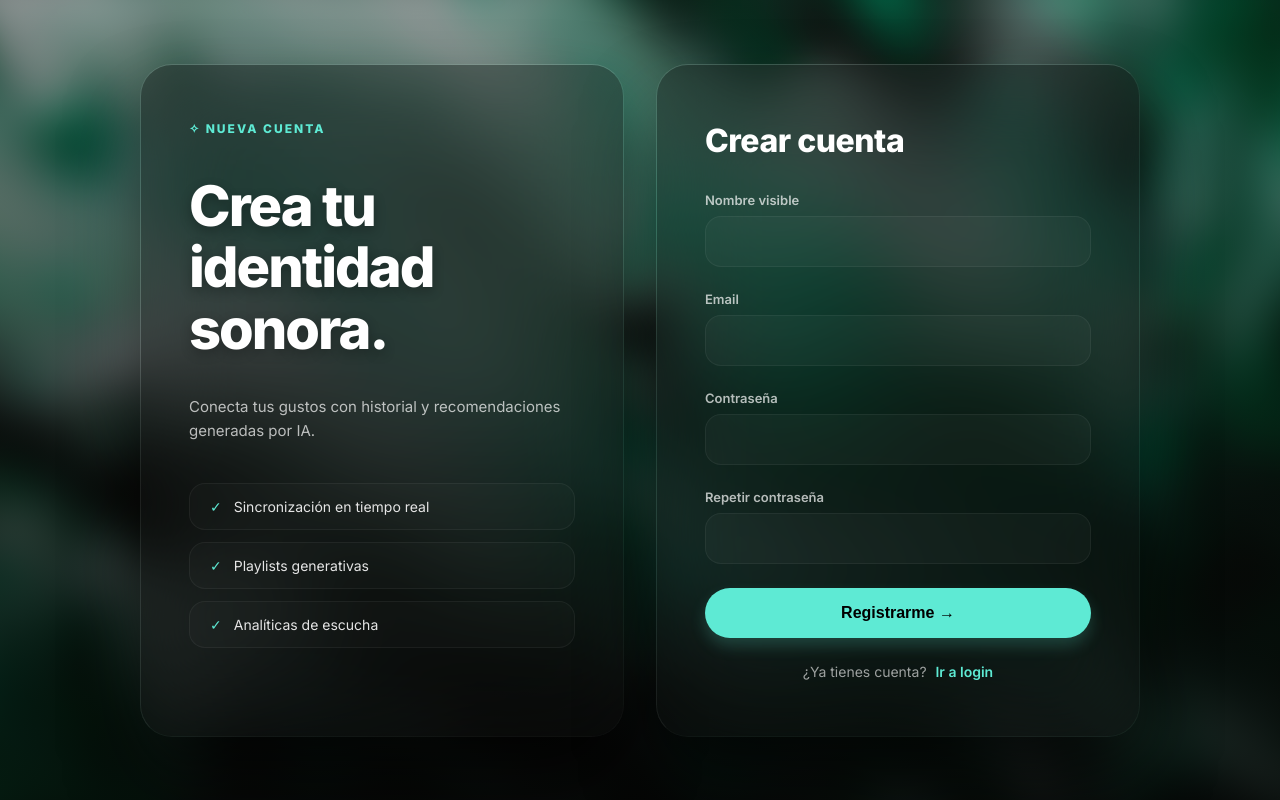
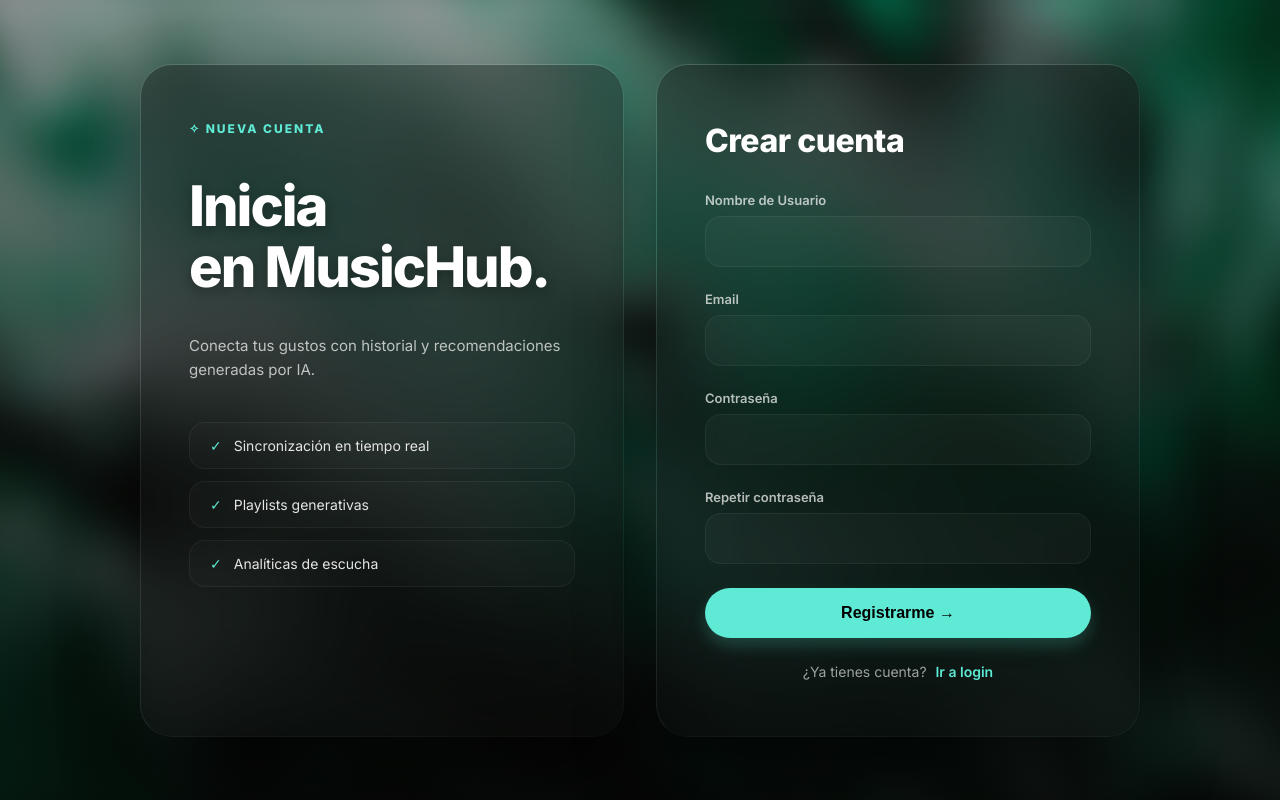
Before and after one commit to UTN-BDA-2026/Grupo-4---Base-de-Datos-Avanzado, a React app in the folder frontend/: page /registro in a window 1280 px wide. Built offline with nearby package versions, Linux system fonts and the light colour scheme; the HTML template or start-up script is replaced by a standard one.

Commit message:
Rebrand UI copy to MusicHub

```diff
--- a/frontend/src/components/LogoutModal.jsx
+++ b/frontend/src/components/LogoutModal.jsx
@@ -14,7 +14,7 @@
                     </svg>
                 </div>
                 <h3 className="modal-title">¿Cerrar sesión?</h3>
-                <p className="modal-text">Tendrás que volver a ingresar tus credenciales la próxima vez que quieras acceder a Identidad Sonora.</p>
+                <p className="modal-text">Tendrás que volver a ingresar tus credenciales la próxima vez que quieras acceder a  MusicHub.</p>
                 <div className="modal-actions">
                     <button className="btn-glass" onClick={onClose}>Cancelar</button>
                     {}
--- a/frontend/src/components/Sidebar.jsx
+++ b/frontend/src/components/Sidebar.jsx
@@ -10,7 +10,7 @@
                     <div className="brand-logo">
                         <svg width="20" height="20" viewBox="0 0 24 24" fill="none" stroke="currentColor" strokeWidth="2.5"><path d="M12 2L2 7l10 5 10-5-10-5zM2 17l10 5 10-5M2 12l10 5 10-5"/></svg>
                     </div>
-                    <span className="sidebar-text">Identidad Sonora</span>
+                    <span className="sidebar-text">MusicHub</span>
                 </div>
 
                 <nav className="saas-nav">
--- a/frontend/src/pages/Library.jsx
+++ b/frontend/src/pages/Library.jsx
@@ -115,7 +115,7 @@
                             <div style={{ display: 'flex', justifyContent: 'space-between', alignItems: 'center', marginBottom: '1.5rem' }}>
                                 <div>
                                     <h1 className="saas-title" style={{ margin: 0, fontSize: '2.5rem', letterSpacing: '-1px' }}>Mi Biblioteca</h1>
-                                    <span style={{ color: '#9ca3af', fontSize: '1rem', marginTop: '5px', display: 'block' }}>✧ Tu Colección Sonora</span>
+                                    <span style={{ color: '#9ca3af', fontSize: '1rem', marginTop: '5px', display: 'block' }}>✧ Tus Playlists</span>
                                 </div>
 
                                 {activeTab === 'playlists' && (
--- a/frontend/src/pages/Login.jsx
+++ b/frontend/src/pages/Login.jsx
@@ -38,10 +38,6 @@
                         <div className="badge-dark">✧ Acceso seguro</div>
                         <h1>Vuelve a tu<br/>sala de<br/>escucha.</h1>
                         <p>Inicia sesión para sincronizar tu actividad y preferencias al instante.</p>
-                        <div className="stats-container">
-                            <div className="stat-pill">128 playlists</div>
-                            <div className="stat-pill">42 artistas</div>
-                        </div>
                     </div>
 
                     <div className="form-panel">
--- a/frontend/src/pages/Register.jsx
+++ b/frontend/src/pages/Register.jsx
@@ -43,7 +43,7 @@
 
                     <div className="info-panel">
                         <span className="badge">✧ Nueva cuenta</span>
-                        <h1>Crea tu<br/>identidad<br/>sonora.</h1>
+                        <h1>Inicia<br/> en MusicHub.</h1>
                         <p>Conecta tus gustos con historial y recomendaciones generadas por IA.</p>
 
                         <div className="feature-item">
@@ -63,7 +63,7 @@
                         <ErrorMessage message={error} />
 
                         <form onSubmit={handleSubmit}>
-                            <FormInput label="Nombre visible" name="username" onChange={handleChange} />
+                            <FormInput label="Nombre de Usuario" name="username" onChange={handleChange} />
                             <FormInput label="Email" type="email" name="email" onChange={handleChange} />
                             <FormInput label="Contraseña" type="password" name="password" onChange={handleChange} />
                             <FormInput label="Repetir contraseña" type="password" name="password2" onChange={handleChange} />
```
